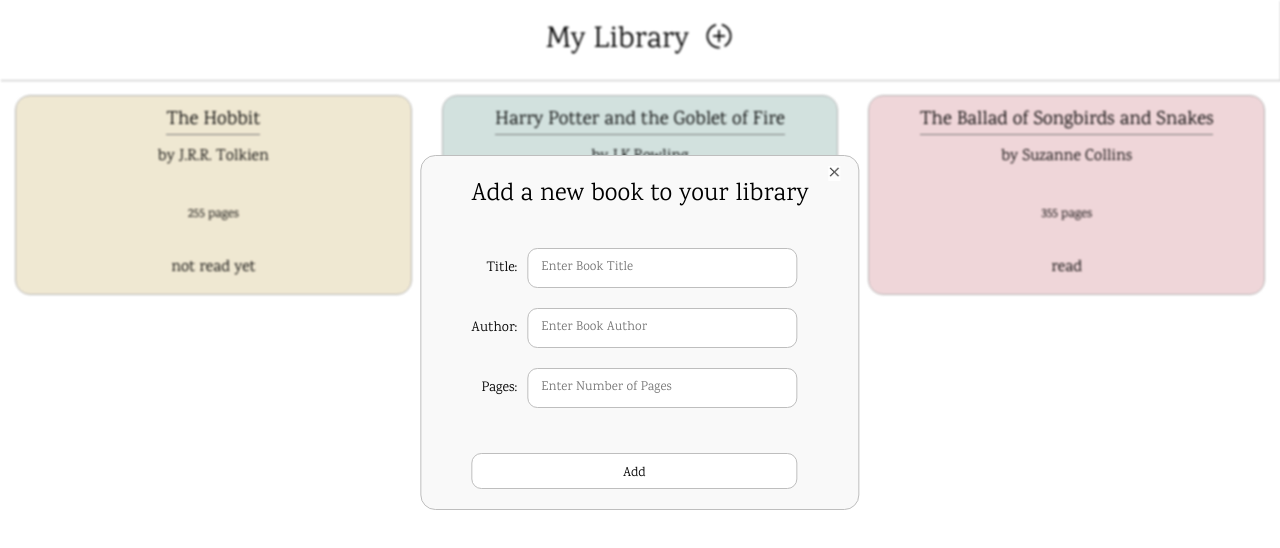
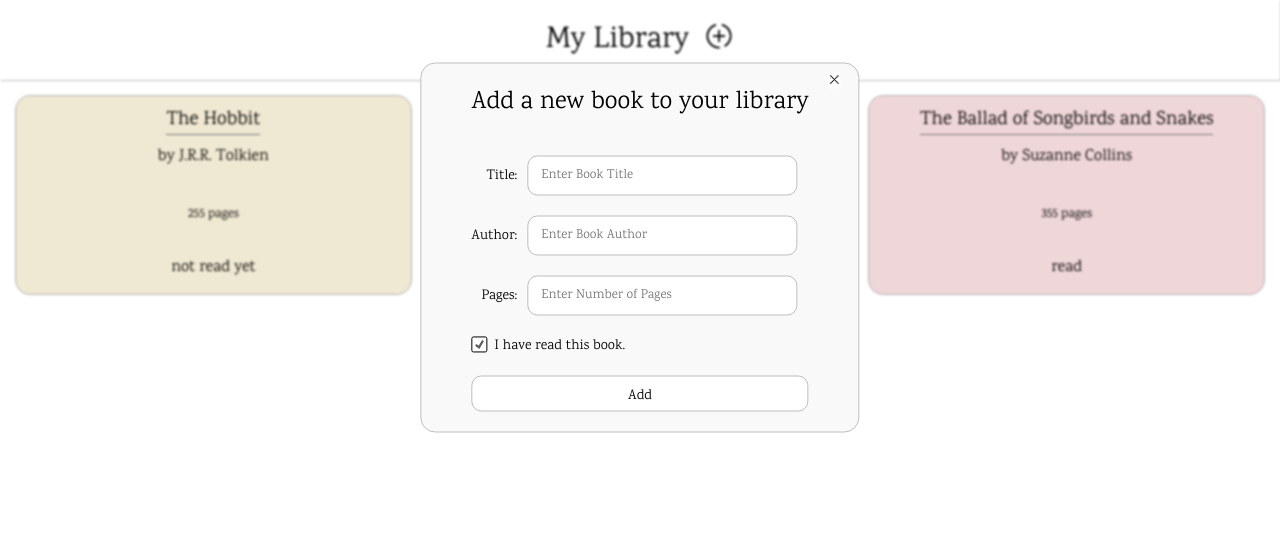
Before and after one commit to sushiroll29/library, a plain HTML site: page index.html in a window 1280 px wide. Both pictures are taken after a click on the button 718 px from the left and 37 px from the top of the page. Drawn offline with Linux system fonts and the light colour scheme.

Commit message:
Add read checkbox to form

```diff
--- a/index.html
+++ b/index.html
@@ -37,11 +37,20 @@
                     <label for="pages">Pages</label>
                     <input type="text" placeholder="Enter Number of Pages" name="pages" required>
 
+                    <!-- <input type="checkbox" id="read-flag" name="read-flag" value="read-flag" checked>
+                    <label for="read-flag">I have read this book.</label>
+
                 <div class="form-buttons">
                     <button type="submit" class="btn">Add</button>
-                </div>
+                </div> -->
             </div>
-
+            <div class="read">
+                <input type="checkbox" id="read-flag" name="read-flag" value="read-flag" checked>
+                <label for="read-flag">I have read this book.</label>
+            </div>
+            <div class="form-buttons">
+                <button type="submit" class="btn">Add</button>
+            </div>
         </form>
       </div>
 </body>
--- a/style.css
+++ b/style.css
@@ -1,5 +1,6 @@
 :root{
     --grey: #bebebe;
+    --darker-grey: #606060;
     --pastel-green: #5dbb63;
 }
 
@@ -120,7 +121,7 @@ button:hover{
     position: absolute;
     top: 50%;
     left: 50%;
-    transform: translate(-50%);
+    transform: translate(-50%, -25%);
     border: 1px solid var(--grey);
     border-radius: 15px;
     padding: 10px 50px 20px 50px;
@@ -129,19 +130,8 @@ button:hover{
 
 .cancel {
     position: absolute;
-    /* right: -30px; */
     right: -2rem;
 
-}
-
-.book-vector{
-    /* display: block;
-    width: 30%;
-    height: auto;
-    margin: 0 auto; */
-    /* position: absolute;
-    left: 50%;
-    transform: translate(-50%); */
 }
 
 form > h1 {
@@ -170,7 +160,7 @@ form > h1 {
     content: ":";
 }
 
-.form-fields > input {
+.form-fields > input[type="text"] {
     outline: none;
     appearance: none;
     height: 40px;
@@ -188,7 +178,7 @@ form > h1 {
     display: flex;
     justify-content: space-around;
     grid-column: 1 / 3;
-    margin-top: 25px;
+    margin-top: 20px;
 }
 
 .form-buttons > button {
@@ -198,6 +188,7 @@ form > h1 {
     background-color: white;
     width: 100%;
     font-family: 'Karma', sans-serif;
+    font-size: 14px;
     text-align: center;
 }
 
@@ -205,3 +196,51 @@ form > h1 {
     border: 1px solid var(--pastel-green);
     color: var(--pastel-green);
 }
+
+input[type="checkbox"] {
+
+    /* margin: 0;
+    padding: 0;
+    width: 15px;
+    height: 15px;
+    accent-color: #e8dff5; */
+
+
+-webkit-appearance: none;
+  appearance: none;
+  background-color: #fff;
+  margin: 0;
+  font: inherit;
+  color: currentColor;
+  width: 1.15em;
+  height: 1.15em;
+  border: .8px solid currentColor;
+  border-radius: 0.15em;
+  transform: translateY(-0.075em);
+  display: grid;
+  place-content: center;
+}
+
+input[type="checkbox"]::before {
+    content: "";
+    width: 0.65em;
+    height: 0.65em;
+    transform: scale(0);
+    transition: 120ms transform ease-in-out;
+    box-shadow: inset 1em 1em var(--darker-grey);
+    transform-origin: bottom left;
+    clip-path: polygon(14% 44%, 0 65%, 50% 100%, 100% 16%, 80% 0%, 43% 62%);
+  }
+
+  input[type="checkbox"]:checked::before {
+    transform: scale(1);
+  }
+
+form .read {
+    display: flex;
+    justify-content: flex-start;
+    align-items: center;
+    gap: 7px;
+    margin-top: 20px;
+    font-size: 14px;
+}
```
